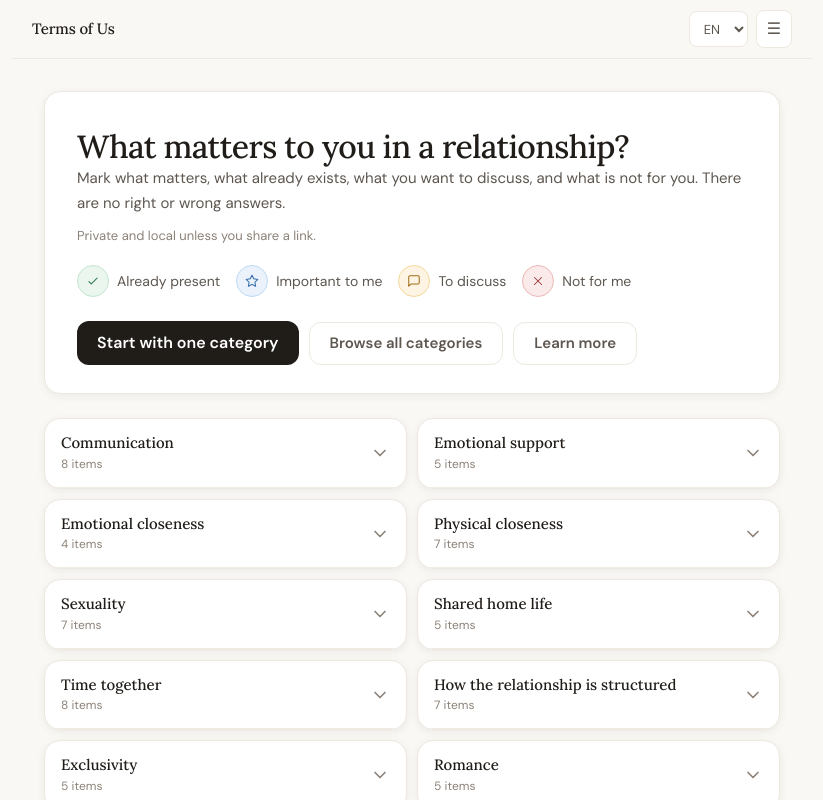
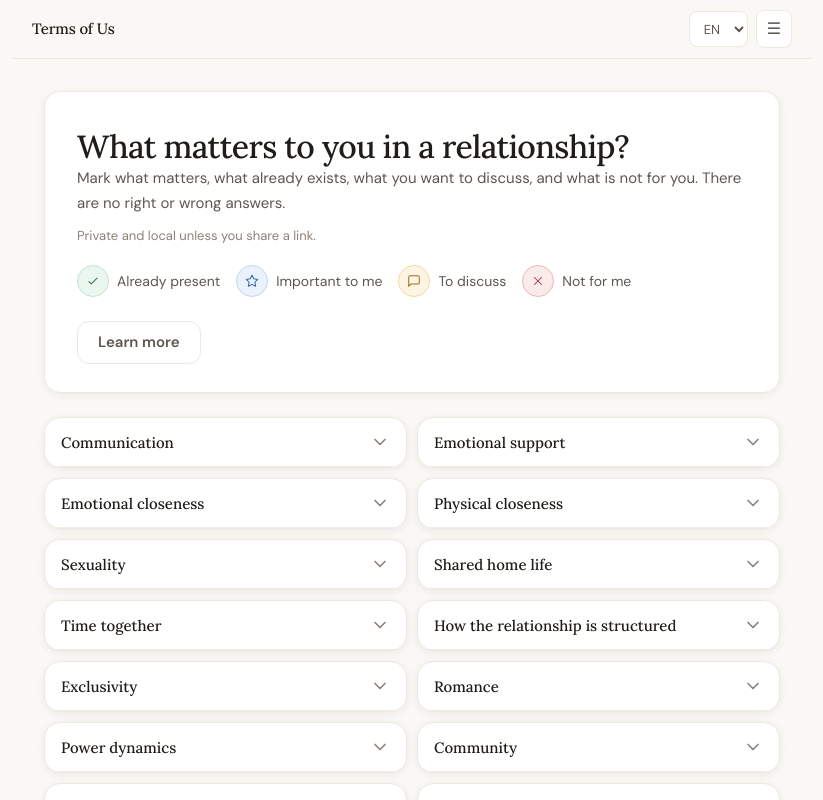
Before and after one commit to 0livier/TermsOfUs, a React (Vite) app: page / in a window 1280 px wide. Shown: the top 800 px of the page, without its empty margins (228-1051 px from the left). Built offline with nearby package versions, Linux system fonts and the light colour scheme.

Commit message:
Simplify intro and category cards

```diff
--- a/src/App.css
+++ b/src/App.css
@@ -401,12 +401,6 @@
   line-height: 1.3;
 }
 
-.category-card-meta {
-  font-size: 12px;
-  color: var(--muted);
-  margin-top: 2px;
-}
-
 .category-card-chevron {
   width: 20px;
   height: 20px;
--- a/src/App.tsx
+++ b/src/App.tsx
@@ -82,8 +82,6 @@ function CategoryCard({
   onItemSelect,
   onItemClear,
 }: CategoryCardProps) {
-  const answeredCount = category.items.filter((item) => selection[item.id]).length
-
   return (
     <div className={`category-card${isOpen ? ' category-card--open' : ''}`}>
       <button
@@ -92,12 +90,7 @@ function CategoryCard({
         onClick={onToggle}
         aria-expanded={isOpen}
       >
-        <div>
-          <div className="category-card-title">{category.label}</div>
-          <div className="category-card-meta">
-            {category.items.length} items{answeredCount > 0 ? ` · ${answeredCount} answered` : ''}
-          </div>
-        </div>
+        <span className="category-card-title">{category.label}</span>
         <svg
           className="category-card-chevron"
           viewBox="0 0 24 24"
@@ -389,20 +382,6 @@ function App() {
         <div className="intro-actions">
           <button
             type="button"
-            className="btn-primary"
-            onClick={handleStart}
-          >
-            {content.intro.startCategory}
-          </button>
-          <button
-            type="button"
-            className="btn-secondary"
-            onClick={() => categoriesRef.current?.scrollIntoView({ behavior: 'smooth', block: 'start' })}
-          >
-            {content.intro.browseCategories}
-          </button>
-          <button
-            type="button"
             className="btn-secondary"
             onClick={() => setShowLearnMore(true)}
           >
```
